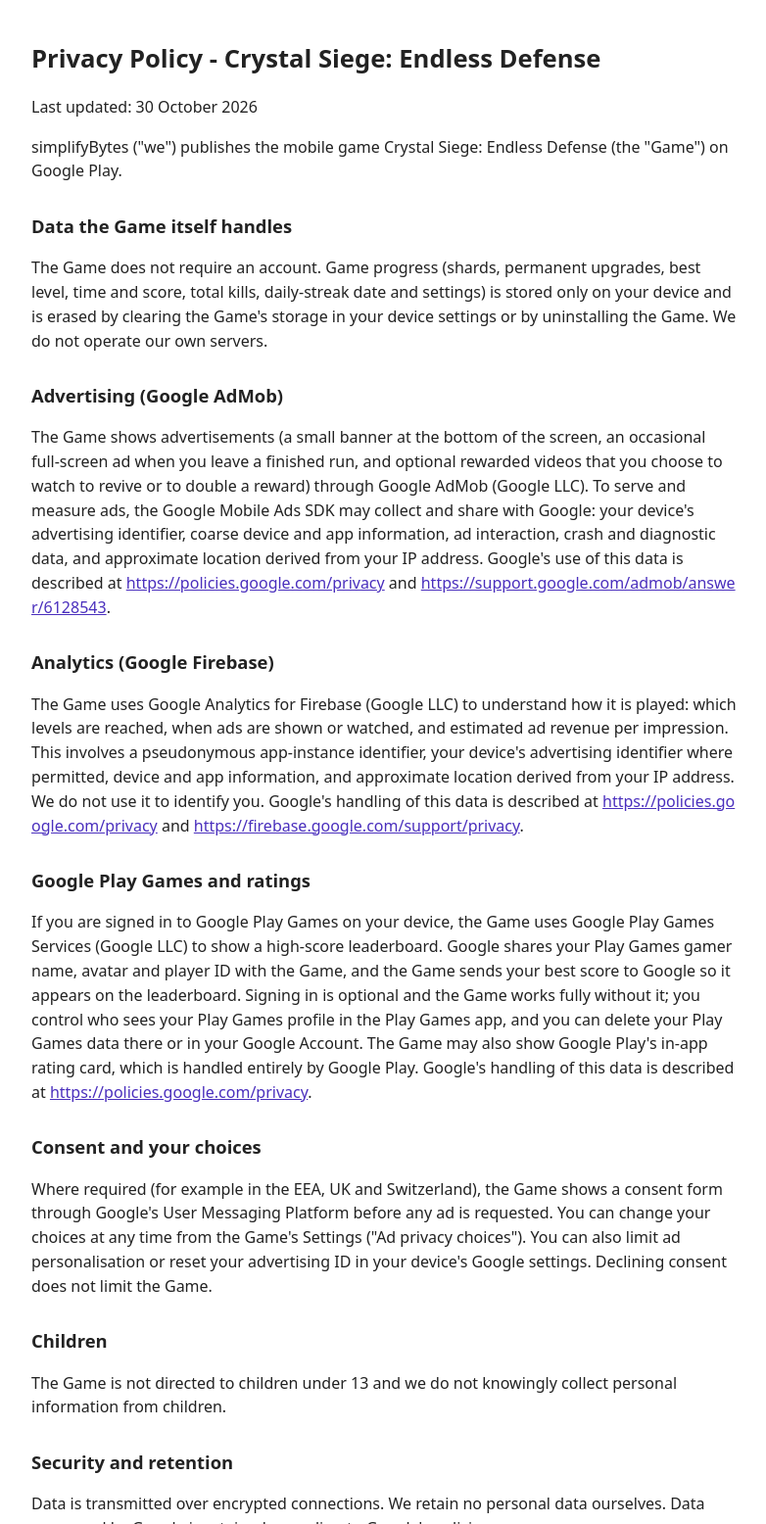
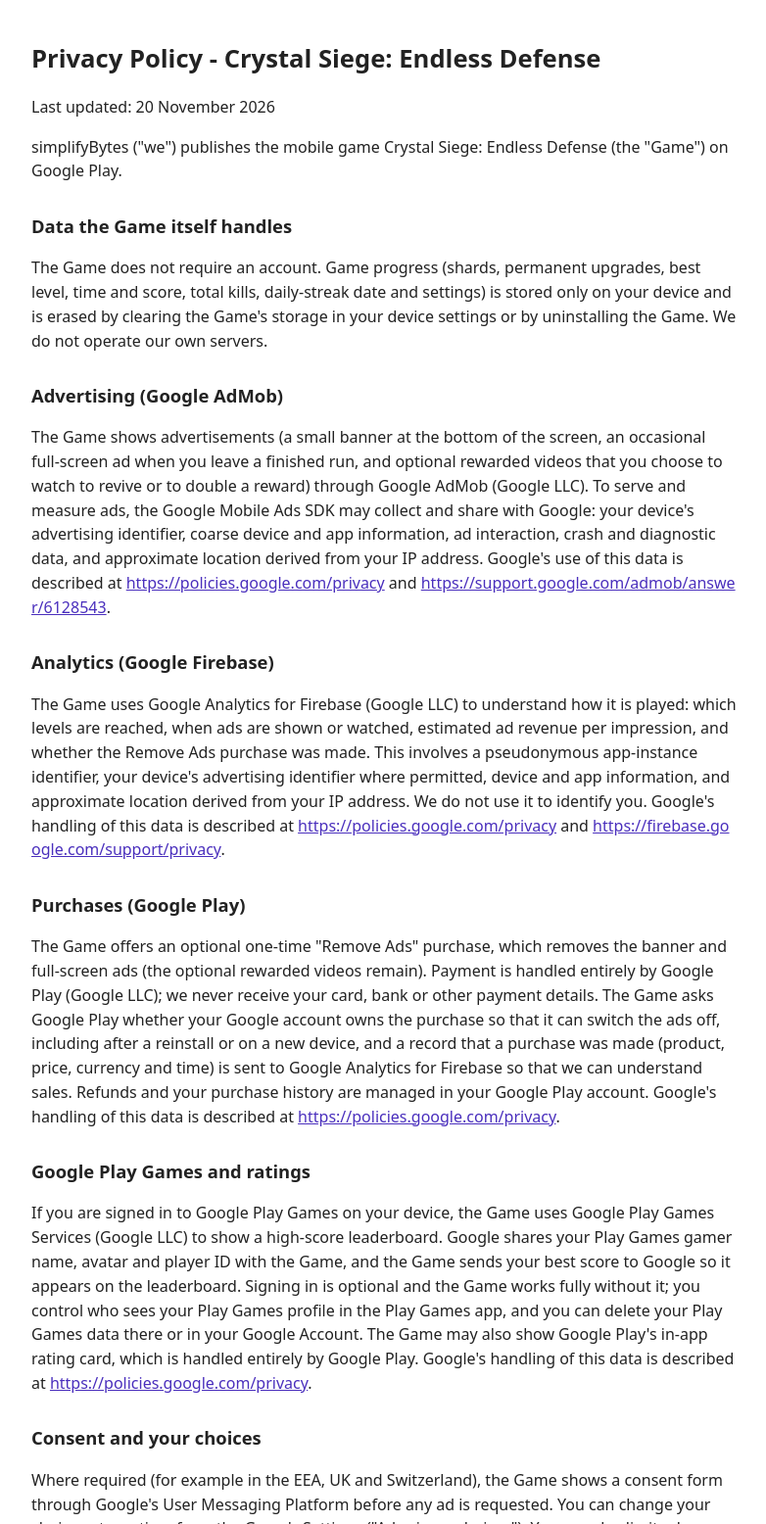
Before and after one commit to simplifyBytes/crystal-siege-site, a plain HTML site: page privacy.html in a window 1280 px wide. Shown: the top 1556 px of the page at 98% size, without its empty margins (248-1030 px from the left). Drawn offline with Linux system fonts and the light colour scheme.

Commit message:
Privacy policy: optional Remove Ads purchase through Google Play
Co-Authored-By: Claude Fable 5.2 <noreply@anthropic.com>

```diff
--- a/privacy.html
+++ b/privacy.html
@@ -4,14 +4,16 @@
 <style>body{font-family:system-ui,sans-serif;max-width:720px;margin:40px auto;padding:0 20px;line-height:1.55;color:#222}h1{font-size:1.6rem}h2{font-size:1.15rem;margin-top:1.6em}a{color:#4a2fbd;word-break:break-all}</style>
 </head><body>
 <h1>Privacy Policy - Crystal Siege: Endless Defense</h1>
-<p>Last updated: 30 October 2026</p>
+<p>Last updated: 20 November 2026</p>
 <p>simplifyBytes ("we") publishes the mobile game Crystal Siege: Endless Defense (the "Game") on Google Play.</p>
 <h2>Data the Game itself handles</h2>
 <p>The Game does not require an account. Game progress (shards, permanent upgrades, best level, time and score, total kills, daily-streak date and settings) is stored only on your device and is erased by clearing the Game's storage in your device settings or by uninstalling the Game. We do not operate our own servers.</p>
 <h2>Advertising (Google AdMob)</h2>
 <p>The Game shows advertisements (a small banner at the bottom of the screen, an occasional full-screen ad when you leave a finished run, and optional rewarded videos that you choose to watch to revive or to double a reward) through Google AdMob (Google LLC). To serve and measure ads, the Google Mobile Ads SDK may collect and share with Google: your device's advertising identifier, coarse device and app information, ad interaction, crash and diagnostic data, and approximate location derived from your IP address. Google's use of this data is described at <a href="https://policies.google.com/privacy">https://policies.google.com/privacy</a> and <a href="https://support.google.com/admob/answer/6128543">https://support.google.com/admob/answer/6128543</a>.</p>
 <h2>Analytics (Google Firebase)</h2>
-<p>The Game uses Google Analytics for Firebase (Google LLC) to understand how it is played: which levels are reached, when ads are shown or watched, and estimated ad revenue per impression. This involves a pseudonymous app-instance identifier, your device's advertising identifier where permitted, device and app information, and approximate location derived from your IP address. We do not use it to identify you. Google's handling of this data is described at <a href="https://policies.google.com/privacy">https://policies.google.com/privacy</a> and <a href="https://firebase.google.com/support/privacy">https://firebase.google.com/support/privacy</a>.</p>
+<p>The Game uses Google Analytics for Firebase (Google LLC) to understand how it is played: which levels are reached, when ads are shown or watched, estimated ad revenue per impression, and whether the Remove Ads purchase was made. This involves a pseudonymous app-instance identifier, your device's advertising identifier where permitted, device and app information, and approximate location derived from your IP address. We do not use it to identify you. Google's handling of this data is described at <a href="https://policies.google.com/privacy">https://policies.google.com/privacy</a> and <a href="https://firebase.google.com/support/privacy">https://firebase.google.com/support/privacy</a>.</p>
+<h2>Purchases (Google Play)</h2>
+<p>The Game offers an optional one-time "Remove Ads" purchase, which removes the banner and full-screen ads (the optional rewarded videos remain). Payment is handled entirely by Google Play (Google LLC); we never receive your card, bank or other payment details. The Game asks Google Play whether your Google account owns the purchase so that it can switch the ads off, including after a reinstall or on a new device, and a record that a purchase was made (product, price, currency and time) is sent to Google Analytics for Firebase so that we can understand sales. Refunds and your purchase history are managed in your Google Play account. Google's handling of this data is described at <a href="https://policies.google.com/privacy">https://policies.google.com/privacy</a>.</p>
 <h2>Google Play Games and ratings</h2>
 <p>If you are signed in to Google Play Games on your device, the Game uses Google Play Games Services (Google LLC) to show a high-score leaderboard. Google shares your Play Games gamer name, avatar and player ID with the Game, and the Game sends your best score to Google so it appears on the leaderboard. Signing in is optional and the Game works fully without it; you control who sees your Play Games profile in the Play Games app, and you can delete your Play Games data there or in your Google Account. The Game may also show Google Play's in-app rating card, which is handled entirely by Google Play. Google's handling of this data is described at <a href="https://policies.google.com/privacy">https://policies.google.com/privacy</a>.</p>
 <h2>Consent and your choices</h2>
```
